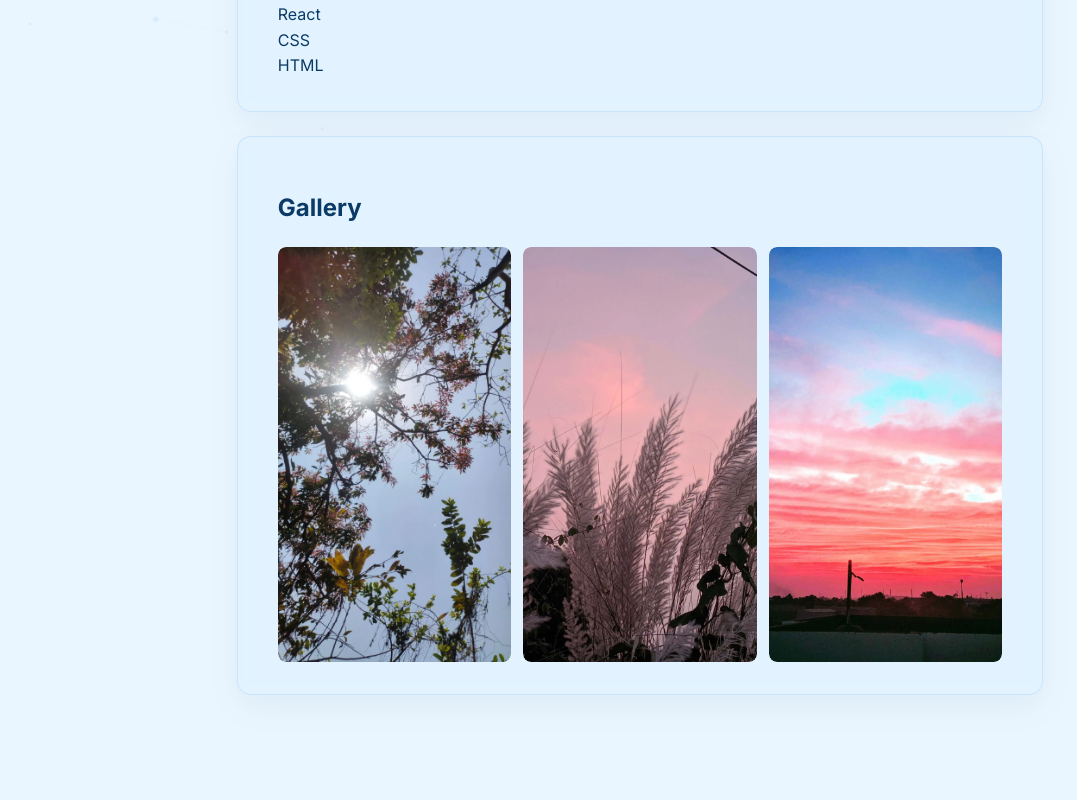
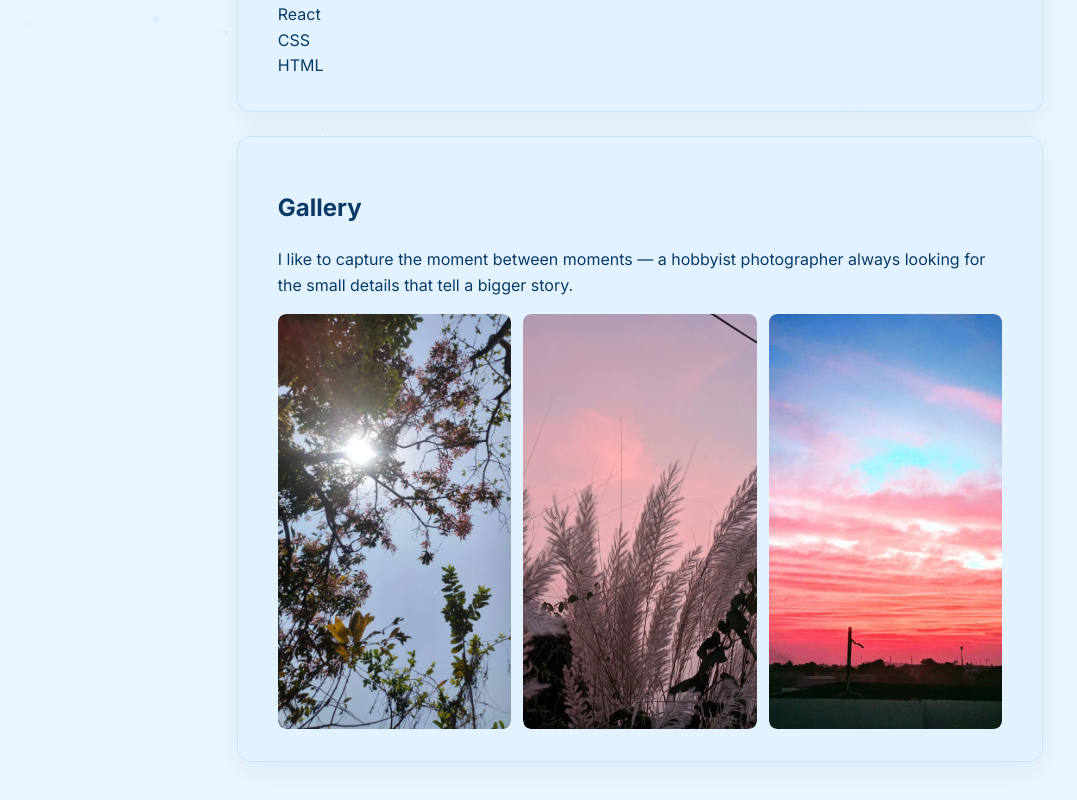
Before and after one commit to Crusader-Boss/My-Website, a React (Vite) app: page /about_me in a window 1280 px wide. Shown: the part 668-1468 px from the top of the page, without its empty margins (0-1077 px from the left). Built offline with nearby package versions, Linux system fonts and the light colour scheme.

Commit message:
content update for photos

```diff
--- a/src/pages/About.jsx
+++ b/src/pages/About.jsx
@@ -58,6 +58,7 @@ export default function About(){
 
       <section className="card gallery" id="gallery">
         <h2>Gallery</h2>
+        <p>I like to capture the moment between moments — a hobbyist photographer always looking for the small details that tell a bigger story.</p>
         <div className="gallery-grid">
           {gallery.map((src, i) => (
             <button key={src} className="gallery-thumb" onClick={() => openLightbox(i)} aria-label={`Open image ${i+1}`}>
```
